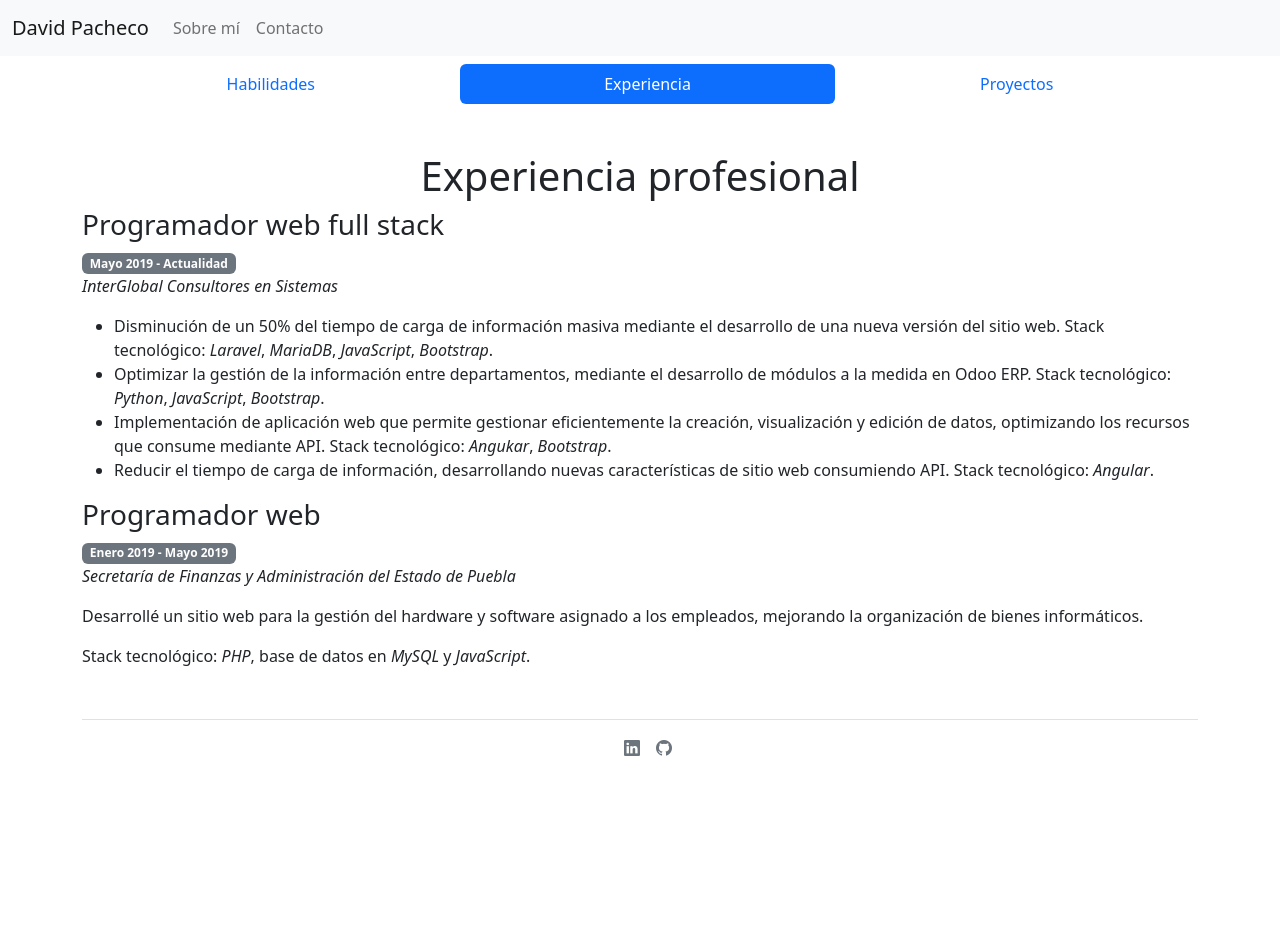
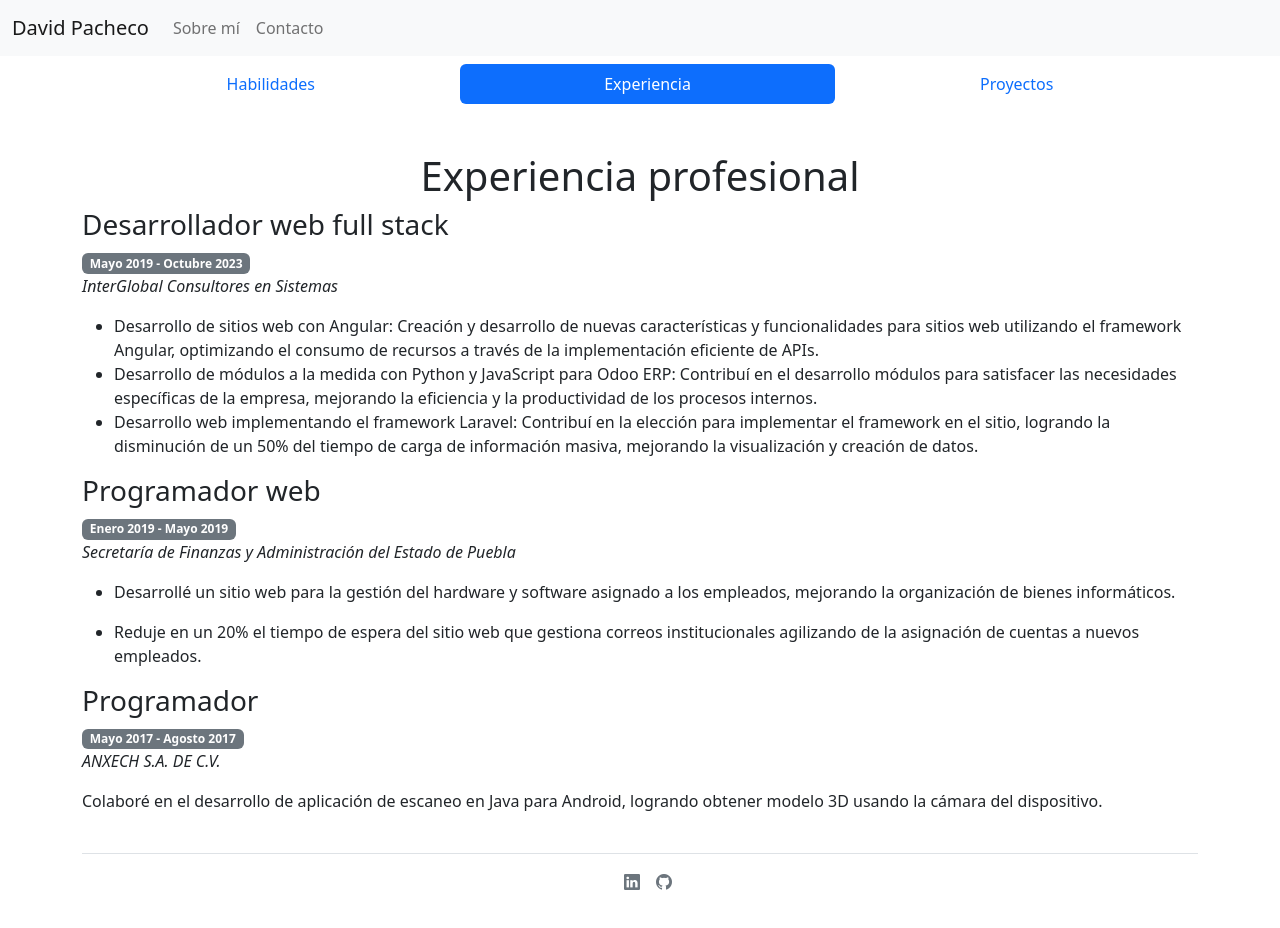
Before and after one commit to David-Hdez/portafolio, an Astro site: page /sobre-mi/experiencia in a window 1280 px wide. Before the commit the page ends 800 px from the top, so only its background shows below. Built offline with nearby package versions, Linux system fonts and the light colour scheme; Astro itself is replaced by a stand-in of ours.

Commit message:
refactor: my experience description

```diff
--- a/src/content/experience/xp-1.md
+++ b/src/content/experience/xp-1.md
@@ -1,10 +1,8 @@
 ---
-role: Programador web
-lapse: Enero 2019 - Mayo 2019
-company: Secretaría de Finanzas y Administración del Estado de Puebla
+role: Programador
+lapse: Mayo 2017 - Agosto 2017
+company: ANXECH S.A. DE C.V.
 order: 1
 ---
 
-Desarrollé un sitio web para la gestión del hardware y software asignado a los empleados, mejorando la organización de bienes informáticos.
-
-Stack tecnológico: *PHP*, base de datos en *MySQL* y *JavaScript*.
+Colaboré en el desarrollo de aplicación de escaneo en Java para Android, logrando obtener modelo 3D usando la cámara del dispositivo.
--- a/src/content/experience/xp-2.md
+++ b/src/content/experience/xp-2.md
@@ -1,15 +1,10 @@
 ---
-role: Programador web full stack
-lapse: Mayo 2019 - Actualidad
-company: InterGlobal Consultores en Sistemas
+role: Programador web
+lapse: Enero 2019 - Mayo 2019
+company: Secretaría de Finanzas y Administración del Estado de Puebla
 order: 2
 ---
 
-* Disminución de un 50% del tiempo de carga de información masiva mediante el desarrollo de una nueva versión del sitio web.
-Stack tecnológico: *Laravel*, *MariaDB*, *JavaScript*, *Bootstrap*.
-* Optimizar la gestión de la información entre departamentos, mediante el desarrollo de módulos a la medida en Odoo ERP.
-Stack tecnológico: *Python*, *JavaScript*, *Bootstrap*.
-* Implementación de aplicación web que permite gestionar eficientemente la creación, visualización y edición de datos, optimizando los recursos que consume mediante API.
-Stack tecnológico: *Angukar*, *Bootstrap*.
-* Reducir el tiempo de carga de información, desarrollando nuevas características de sitio web consumiendo API.
-Stack tecnológico: *Angular*.
+* Desarrollé un sitio web para la gestión del hardware y software asignado a los empleados, mejorando la organización de bienes informáticos.
+
+* Reduje en un 20% el tiempo de espera del sitio web que gestiona correos institucionales agilizando de la asignación de cuentas a nuevos empleados.
--- /dev/null
+++ b/src/content/experience/xp-3.md
@@ -0,0 +1,10 @@
+---
+role: Desarrollador web full stack
+lapse: Mayo 2019 - Octubre 2023
+company: InterGlobal Consultores en Sistemas
+order: 3
+---
+
+* Desarrollo de sitios web con Angular: Creación y desarrollo de nuevas características y funcionalidades para sitios web utilizando el framework Angular, optimizando el consumo de recursos a través de la implementación eficiente de APIs.
+* Desarrollo de módulos a la medida con Python y JavaScript para Odoo ERP: Contribuí en el desarrollo módulos para satisfacer las necesidades específicas de la empresa, mejorando la eficiencia y la productividad de los procesos internos.
+* Desarrollo web implementando el framework Laravel: Contribuí en la elección para implementar el framework en el sitio, logrando la disminución de un 50% del tiempo de carga de información masiva, mejorando la visualización y creación de datos.
```
